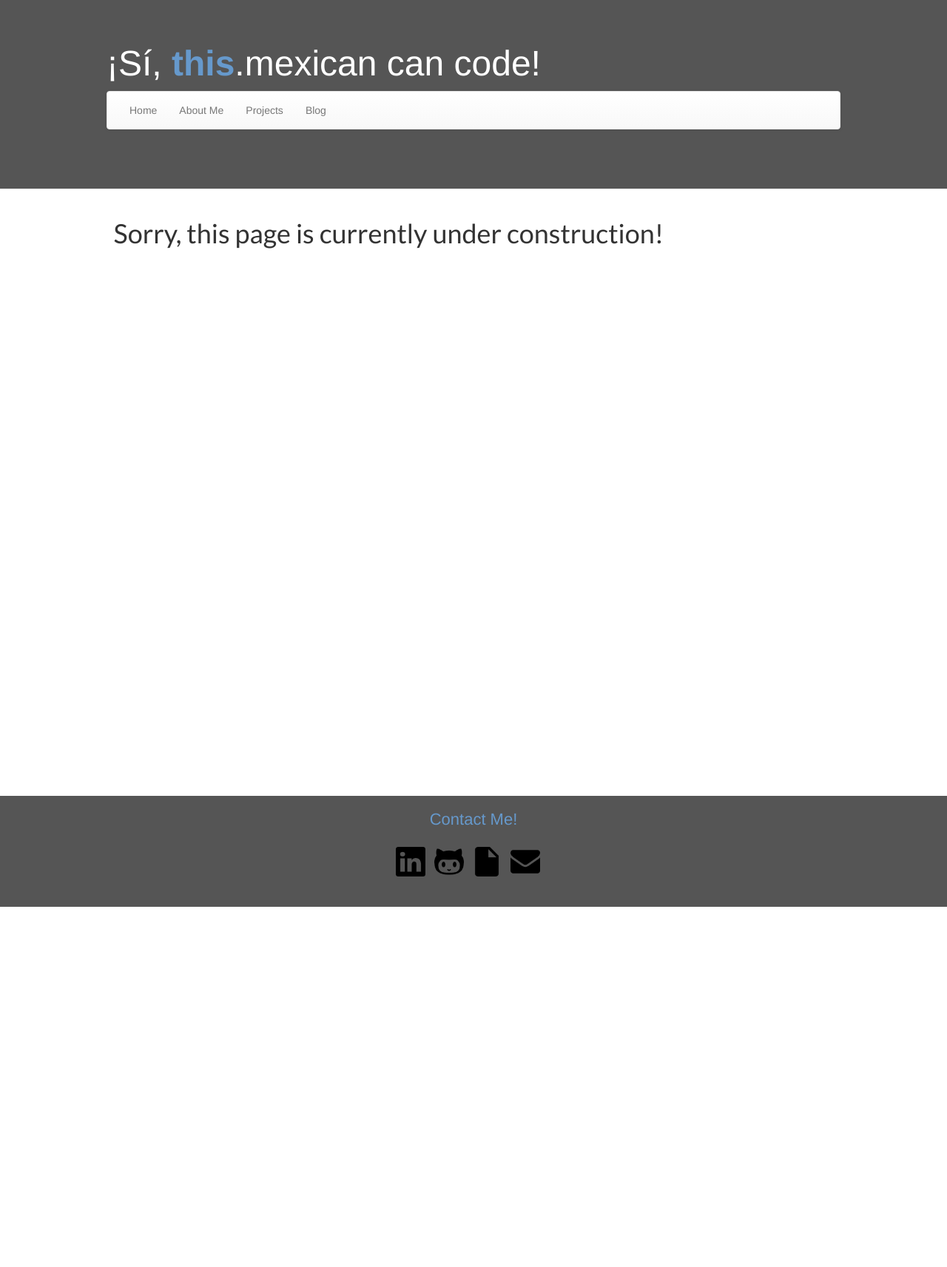
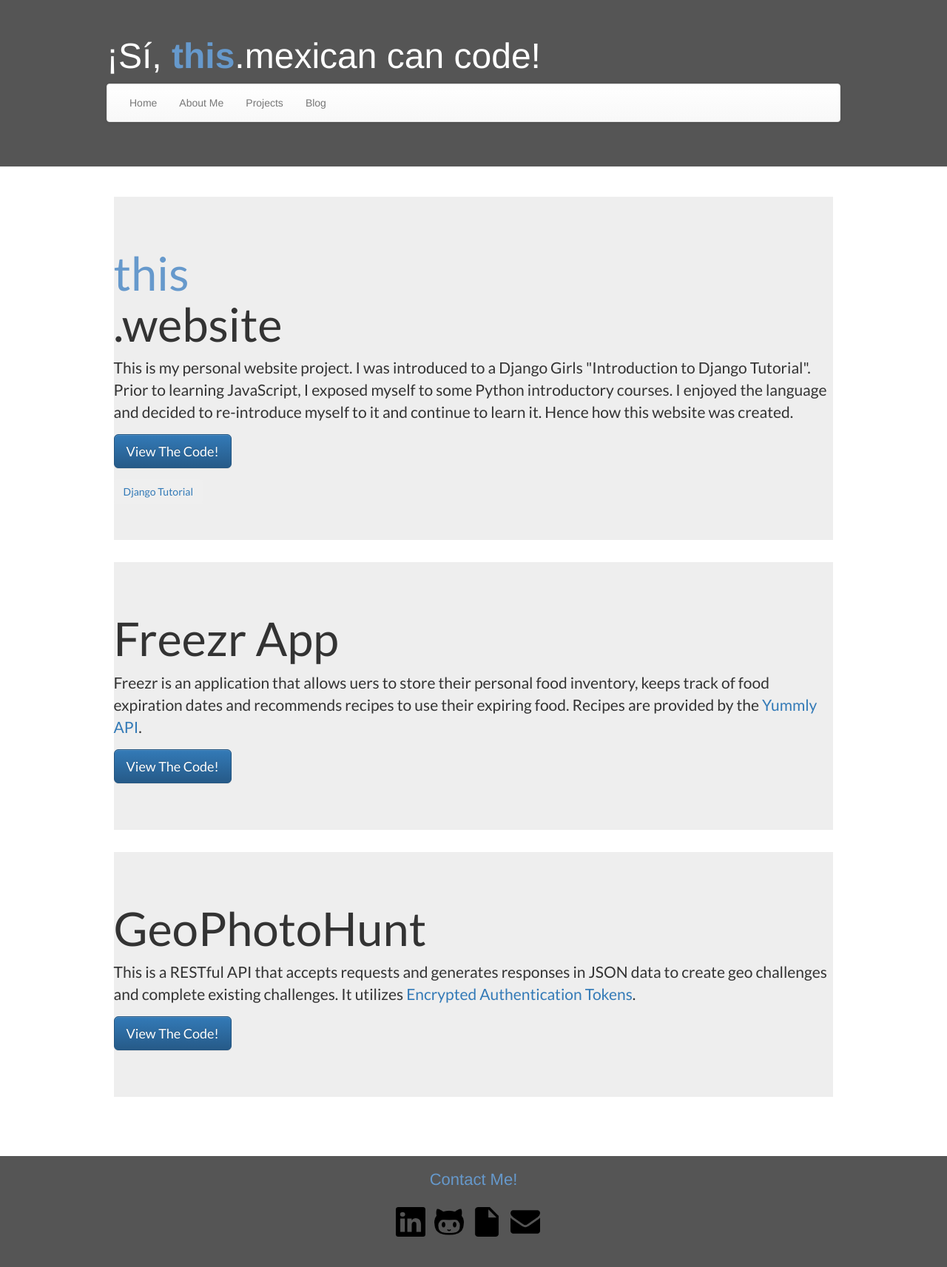
Before and after one commit to clcuevas/django_blog, a Django app: page /projects in a window 1280 px wide. Shown: the whole page at 74% size. Before the commit the page ends 1226 px from the top, so only its background shows below. Run offline with Django 3.2, Linux system fonts and the light colour scheme; some libraries are stand-ins or nearby versions.

Commit message:
add projects to projects.html view

```diff
--- a/blog/static/css/blog.css
+++ b/blog/static/css/blog.css
@@ -49,7 +49,7 @@ html, body {
 
 .header-content {
   width: 80%;
-  margin: 40px auto 60px auto;
+  margin: 30px auto 40px auto;
 }
 
 .this-keyword {
--- a/blog/templates/blog/projects.html
+++ b/blog/templates/blog/projects.html
@@ -2,6 +2,21 @@
 
 {% block content %}
 <div class="projects">
-  <h1>Sorry, this page is currently under construction!</h1>
+  <div class="jumbotron">
+    <h1><div class="this-keyword">this</div>.website</h1>
+    <p>This is my personal website project. I was introduced to a Django Girls "Introduction to Django Tutorial". Prior to learning JavaScript, I exposed myself to some Python introductory courses. I enjoyed the language and decided to re-introduce myself to it and continue to learn it. Hence how this website was created.</p>
+    <p><a class="btn btn-primary btn-lg" href="https://github.com/clcuevas/django_blog" role="button" target="_blank">View The Code!</a></p>
+    <button class="btn btn-secondary btn-md"><a href="https://www.gitbook.com/book/djangogirls/djangogirls-tutorial/details" target="_blank">Django Tutorial</a></button>
+  </div>
+  <div class="jumbotron">
+    <h1>Freezr App</h1>
+    <p>Freezr is an application that allows uers to store their personal food inventory, keeps track of food expiration dates and recommends recipes to use their expiring food. Recipes are provided by the <a href="http://api.yummly.com/v1" target="_blank">Yummly API</a>.</p>
+    <p><a class="btn btn-primary btn-lg" href="https://github.com/jonullberg/freezr" role="button" target="_blank">View The Code!</a></p>
+  </div>
+  <div class="jumbotron">
+    <h1>GeoPhotoHunt</h1>
+    <p>This is a RESTful API that accepts requests and generates responses in JSON data to create geo challenges and complete existing challenges. It utilizes <a href="https://github.com/toastynerd/eat" target="_blank">Encrypted Authentication Tokens</a>.</p>
+    <p><a class="btn btn-primary btn-lg"href="https://github.com/satuba/geo-adventure" target="_blank">View The Code!</a></p>
+  </div>
 </div>
 {% endblock %}
```
